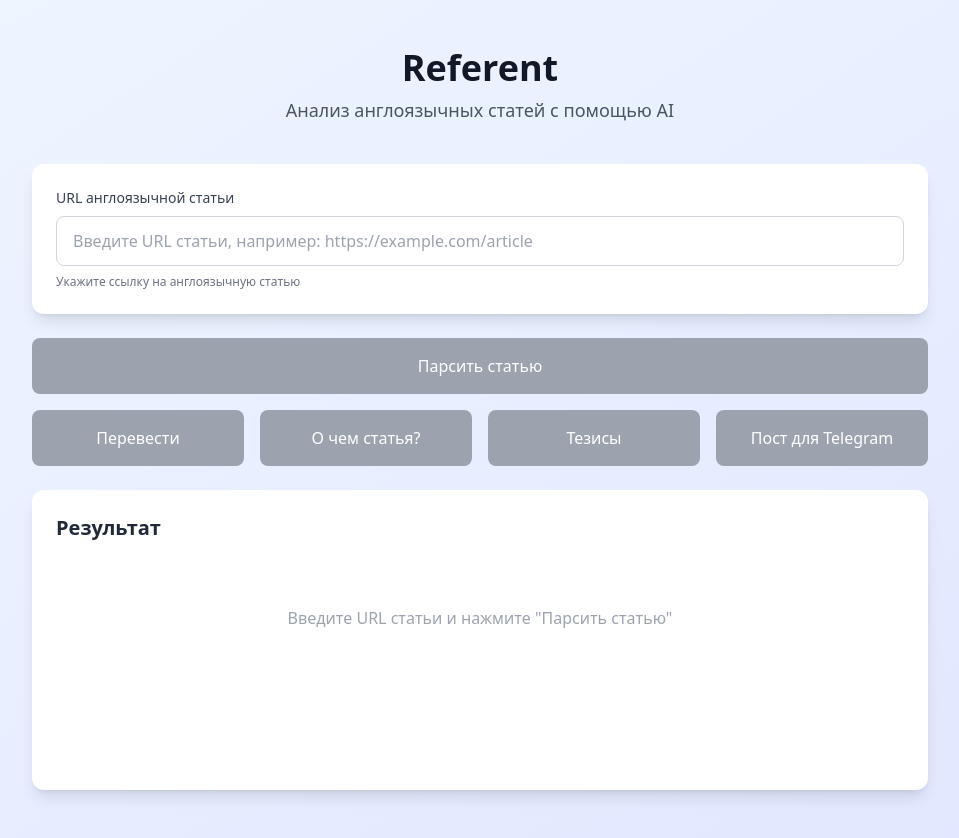
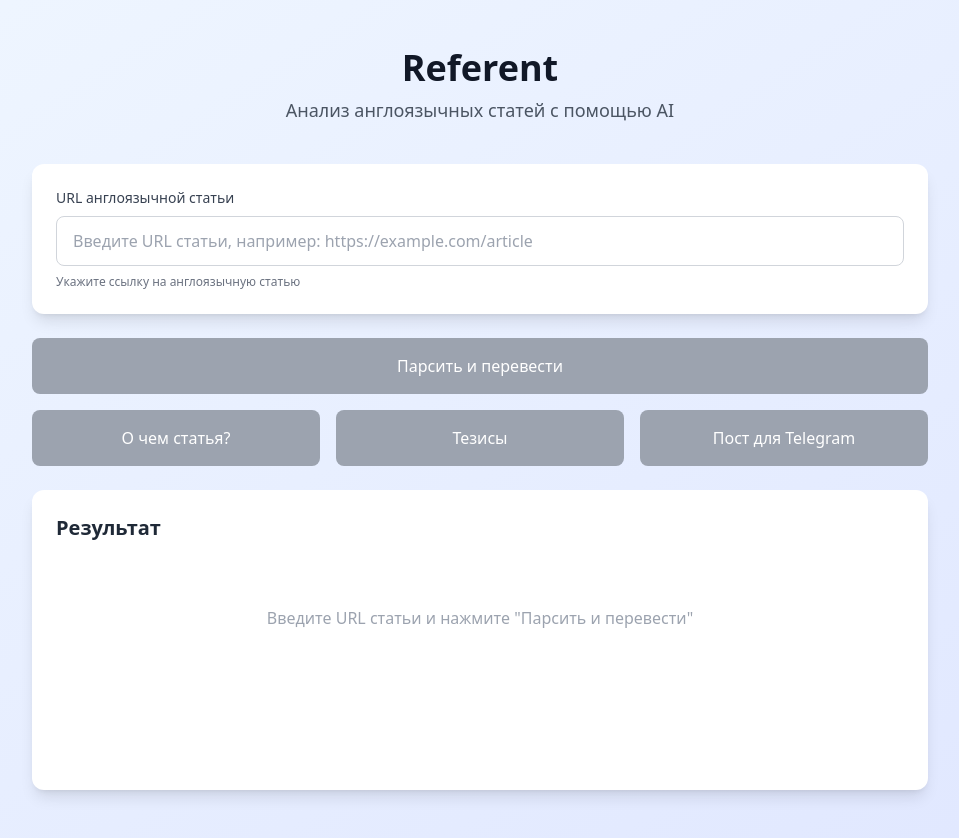
Before and after one commit to nikprog1/referent, a Next.js app: page / in a window 1280 px wide. Shown: the whole page, without its empty margins (160-1119 px from the left). Built offline with nearby package versions, Linux system fonts and the light colour scheme.

Commit message:
Объединение парсинга и перевода статьи в одну функцию с улучшенной обработкой ошибок и обновлением интерфейса

```diff
--- a/app/page.tsx
+++ b/app/page.tsx
@@ -60,19 +60,45 @@ export default function Home() {
     }
   }
 
-  const handleTranslate = async () => {
-    if (!parsedData || !parsedData.content) {
-      alert('Сначала распарсите статью')
+  const handleParseAndTranslate = async () => {
+    if (!url.trim()) {
+      alert('Пожалуйста, введите URL статьи')
       return
     }
 
     setLoading(true)
     setActionType('translate')
-    setCurrentProcess('Перевожу статью...')
     setResult('')
+    setParsedData(null)
 
     try {
-      const response = await fetch('/api/translate', {
+      // Этап 1: Парсинг
+      setCurrentProcess('Загружаю статью...')
+
+      const parseResponse = await fetch('/api/parse', {
+        method: 'POST',
+        headers: {
+          'Content-Type': 'application/json',
+        },
+        body: JSON.stringify({ url }),
+      })
+
+      if (!parseResponse.ok) {
+        const error = await parseResponse.json()
+        throw new Error(`Ошибка парсинга: ${error.error || 'Не удалось загрузить статью'}`)
+      }
+
+      const parsedData: ParsedData = await parseResponse.json()
+      setParsedData(parsedData)
+
+      if (!parsedData.content || parsedData.content.trim().length === 0) {
+        throw new Error('Ошибка парсинга: Статья не содержит контента')
+      }
+
+      // Этап 2: Перевод
+      setCurrentProcess('Перевожу статью...')
+
+      const translateResponse = await fetch('/api/translate', {
         method: 'POST',
         headers: {
           'Content-Type': 'application/json',
@@ -80,15 +106,22 @@ export default function Home() {
         body: JSON.stringify({ content: parsedData.content }),
       })
 
-      if (!response.ok) {
-        const error = await response.json()
-        throw new Error(error.error || 'Failed to translate article')
+      if (!translateResponse.ok) {
+        const error = await translateResponse.json()
+        throw new Error(`Ошибка перевода: ${error.error || 'Не удалось перевести статью'}`)
       }
 
-      const data = await response.json()
-      setResult(data.translation)
+      const translateData = await translateResponse.json()
+
+      if (!translateData.translation || translateData.translation.trim().length === 0) {
+        throw new Error('Ошибка перевода: Получен пустой перевод')
+      }
+
+      setResult(translateData.translation)
     } catch (error) {
-      setResult(`Ошибка: ${error instanceof Error ? error.message : 'Unknown error'}`)
+      const errorMessage = error instanceof Error ? error.message : 'Неизвестная ошибка'
+      setResult(`Ошибка: ${errorMessage}`)
+      console.error('Error in handleParseAndTranslate:', error)
     } finally {
       setLoading(false)
       setCurrentProcess(null)
@@ -239,23 +272,15 @@ export default function Home() {
 
         <div className="mb-6">
           <button
-            onClick={() => handleParse()}
+            onClick={handleParseAndTranslate}
             disabled={loading || !url.trim()}
-            title="Извлечь контент из статьи по указанному URL"
-            className="w-full px-6 py-4 bg-blue-600 text-white rounded-lg font-medium hover:bg-blue-700 disabled:bg-gray-400 disabled:cursor-not-allowed transition-colors mb-4"
+            title="Загрузить статью и перевести на русский язык"
+            className="w-full px-6 py-4 bg-green-600 text-white rounded-lg font-medium hover:bg-green-700 disabled:bg-gray-400 disabled:cursor-not-allowed transition-colors mb-4"
           >
-            Парсить статью
+            Парсить и перевести
           </button>
 
-          <div className="grid grid-cols-1 sm:grid-cols-4 gap-4 mb-4">
-            <button
-              onClick={handleTranslate}
-              disabled={loading || !parsedData}
-              title="Перевести статью на русский язык"
-              className="px-6 py-4 bg-green-600 text-white rounded-lg font-medium hover:bg-green-700 disabled:bg-gray-400 disabled:cursor-not-allowed transition-colors"
-            >
-              Перевести
-            </button>
+          <div className="grid grid-cols-1 sm:grid-cols-3 gap-4 mb-4">
             <button
               onClick={() => handleSubmit('summary')}
               disabled={loading || !url.trim()}
@@ -365,7 +390,7 @@ export default function Home() {
             </div>
           ) : (
             <div className="text-center py-12 text-gray-400">
-              <p>Введите URL статьи и нажмите "Парсить статью"</p>
+              <p>Введите URL статьи и нажмите "Парсить и перевести"</p>
             </div>
           )}
         </div>
```
